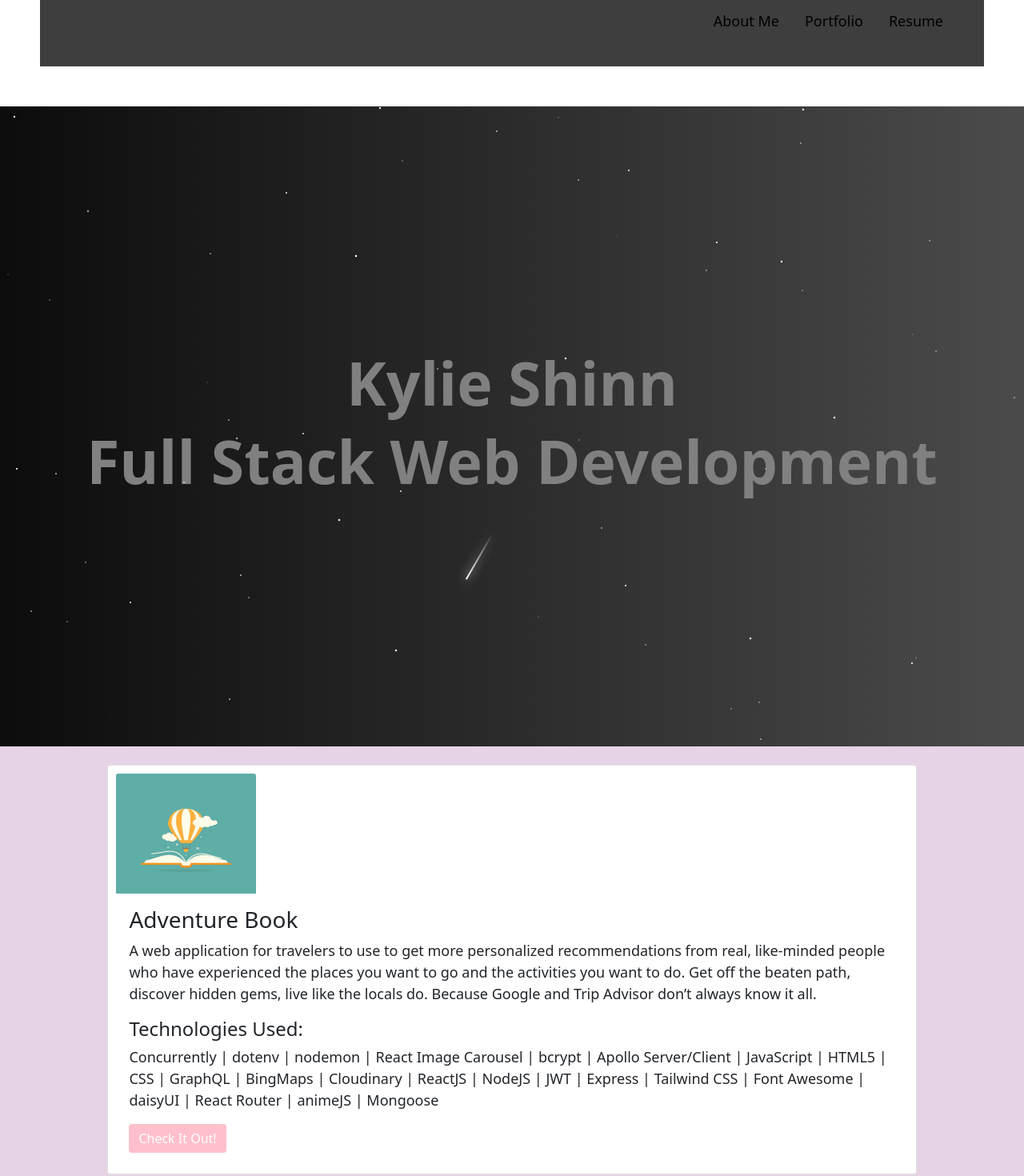
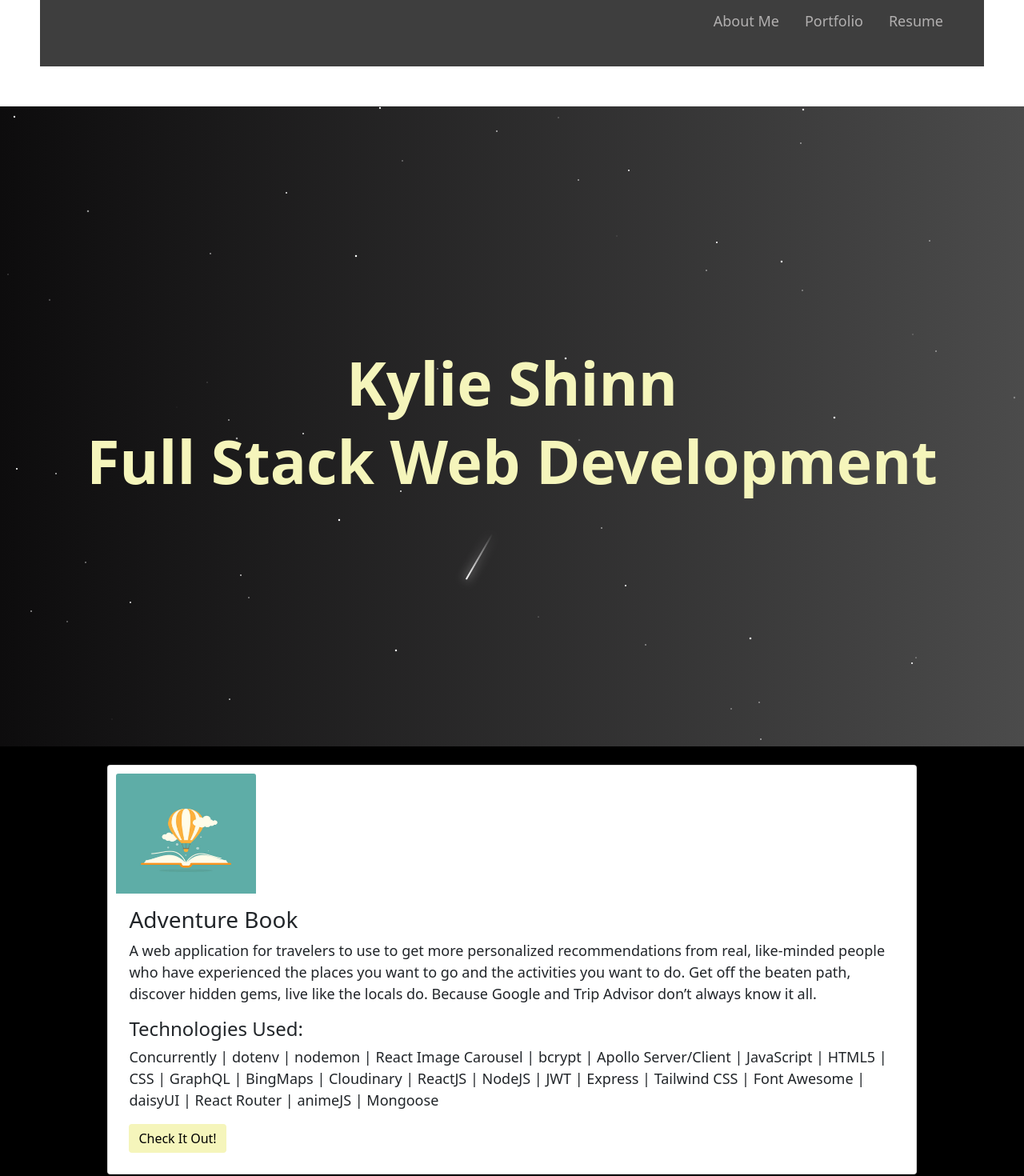
Before and after one commit to kyliemshinn/react-portfolio, a React (Create React App) app: page / in a window 1280 px wide. Shown: the part 80-1550 px from the top of the page at 80% size. Built offline with nearby package versions, Linux system fonts and the light colour scheme.

Commit message:
change styling theme to fit the space theme added - buttons and nav

```diff
--- a/src/components/Navbar.js
+++ b/src/components/Navbar.js
@@ -1,4 +1,5 @@
 import React from "react";
+import  "../style.css";
 
 function Navbar() {
   return (
@@ -7,7 +8,7 @@ function Navbar() {
       <ul className="nav justify-content-end">
         <li className="nav-item">
           <a
-            className="nav-link active link-info"
+            className="nav-link active link-info links"
             aria-current="page"
             href="./components/Aboutme"
           >
@@ -15,20 +16,15 @@ function Navbar() {
           </a>
         </li>
         <li className="nav-item">
-          <a className="nav-link link-info" href="#about">
+          <a className="nav-link link-info links" href="#about">
             Portfolio
           </a>
         </li>
         <li className="nav-item">
-          <a className="nav-link link-info" href="#resume">
+          <a className="nav-link link-info links" href="#resume">
             Resume
           </a>
         </li>
-        {/* <li className="nav-item">
-          <a className="nav-link link-info" href="#contact">
-            Contact
-          </a>
-        </li> */}
       </ul>
     </div>
   );
--- a/src/components/Portfolio.js
+++ b/src/components/Portfolio.js
@@ -13,8 +13,9 @@ const styles = {
     width: "18 rem"
   },
   buttons: {
-    backgroundColor: "pink",
-    border: "pink"
+    backgroundColor: "rgb(245, 245, 187)",
+    border: "rgb(245, 245, 187)",
+    color: "black"
   }
 };
 
--- a/src/components/Resume.js
+++ b/src/components/Resume.js
@@ -5,10 +5,10 @@ const styles = {
     card: {
       margin: 50,
       padding: 50,
-      background: '#d5a2d3',
+      background: '#3e3e3e',
     },
     heading: {
-      background: '#d5a2d3',
+      background: '#3e3e3e',
       minHeight: 50,
       lineHeight: 3.5,
       color: 'white',
--- a/src/style.css
+++ b/src/style.css
@@ -5,7 +5,9 @@
   background-color: #3e3e3e;
   padding: 35px;
 }
-
+.links {
+  color: rgb(245, 245, 187);
+}
 /* styling for About Section */
 .about {
   height: 100vh;
@@ -17,7 +19,7 @@
   padding-bottom: 5px;
 }
 .about-bg {
-  background-color: #d5a2d3;
+  background-color: #3e3e3e;
   text-align: center;
 }
 
@@ -54,7 +56,7 @@
 }
 /* portfolio styling */
 #portfolioCards {
-  background-color: #e6d4e6;
+  background-color: black;
   padding: 8px;
   font-size: large;
 }
@@ -73,14 +75,14 @@
 
 /* resume stylings */
 #resumeLink {
-  color: rgb(60, 59, 60);
+  color: rgb(245, 245, 187);
   font-weight: bold;
 }
 
 /* contact list styling */
 .link-info {
   font-size: large;
-  color: black;
+  color: rgb(178, 176, 176);
   margin: 0 auto;
 }
 
@@ -99,7 +101,7 @@
 
 /* main card  */
 #mainCard {
-  color: grey;
+  color: rgb(245, 245, 187);
   background: linear-gradient(to right, #0d0c0d 0%, #4b4b4b 100%);
   height: 100vh;
 }
```
